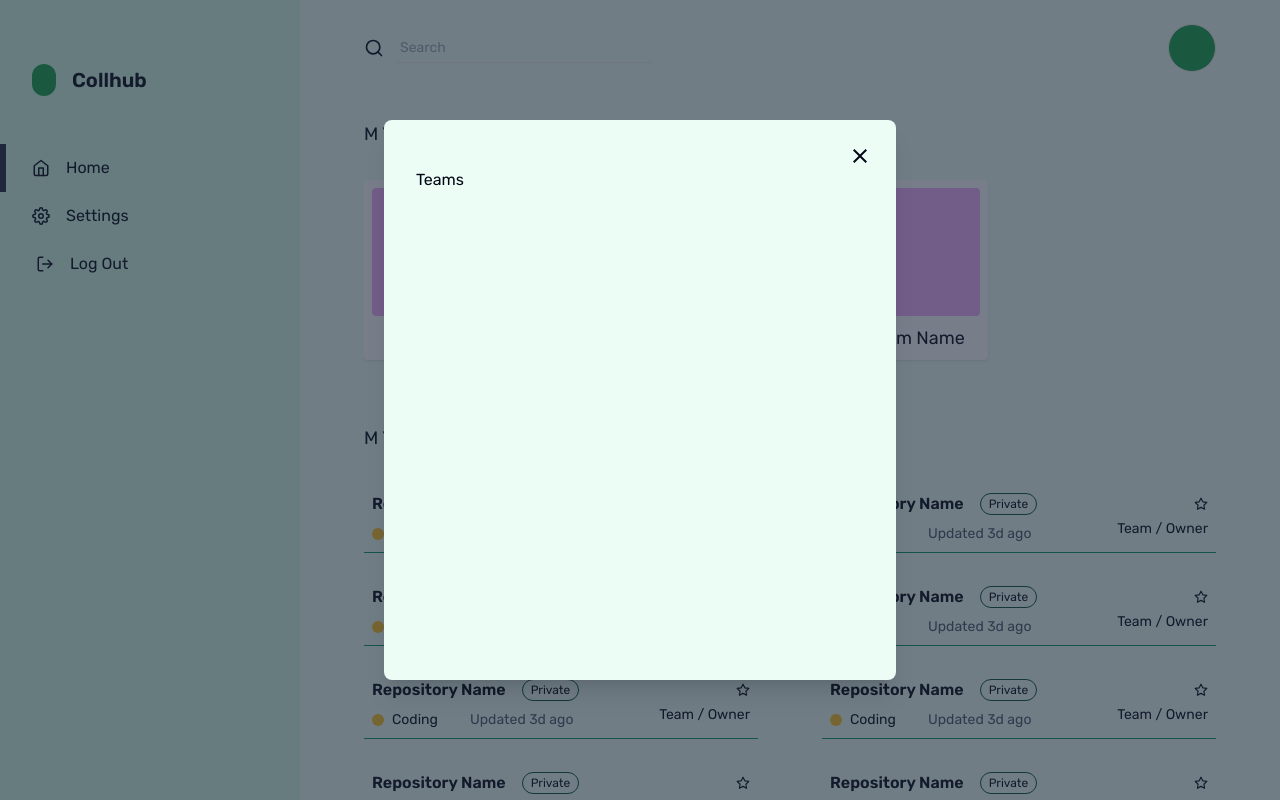
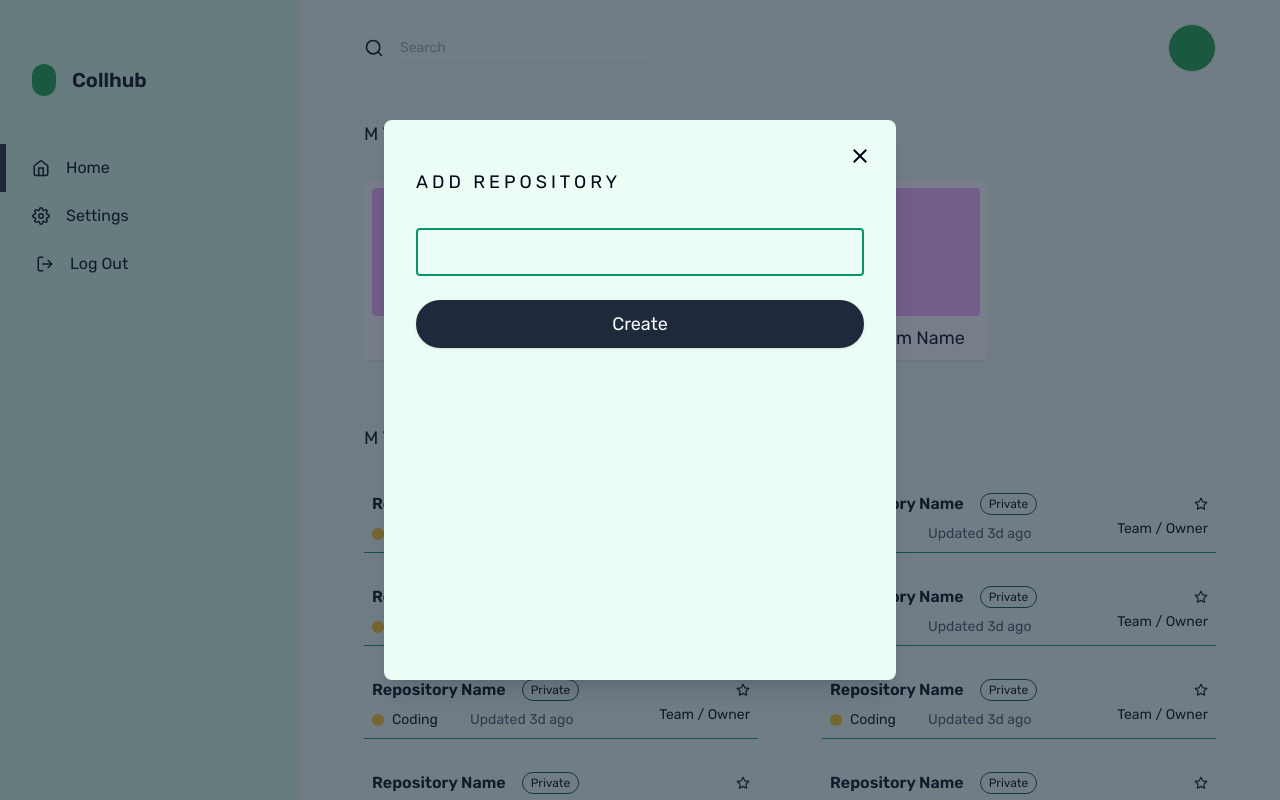
Before and after one commit to Asib27/Collhub, a Next.js app: page /user/home in a window 1280 px wide. Both pictures are taken after a click on the button 512 px from the left and 134 px from the top of the page. Built offline with nearby package versions, Linux system fonts and the light colour scheme.

Commit message:
add repo, team

```diff
--- /dev/null
+++ b/src/app/ui/common/Loader.jsx
@@ -0,0 +1,13 @@
+import { cn } from "@/utils/cn";
+import React from "react";
+import { CgSpinner } from "react-icons/cg";
+
+const Loader = ({ size = 24, className = "" }) => {
+  return (
+    <div className={cn("animate-spin text-lg center w-full", className)}>
+      <CgSpinner size={size} />
+    </div>
+  );
+};
+
+export default Loader;
--- a/src/app/ui/repos/AddRepo.jsx
+++ b/src/app/ui/repos/AddRepo.jsx
@@ -1,9 +1,66 @@
-import React from 'react'
+"use client";
+
+import React, { useContext, useState } from "react";
+import Loader from "../common/Loader";
+import toast from "react-hot-toast";
+import { ModalContext } from "@/contexts/ModalContext";
 
 const AddRepo = () => {
+  const [name, setName] = useState("");
+  const [type, setType] = useState(null);
+
+  const [loading, setLoading] = useState(false);
+
+  const { setModal } = useContext(ModalContext);
+
+  const handleSubmit = async (e) => {
+    e?.preventDefault();
+
+    try {
+      setLoading(true);
+      console.log(name, type);
+      toast.success("Repository created");
+    } catch (error) {
+      console.log(error);
+      toast.error("Request failed");
+    } finally {
+      setLoading(false);
+      setModal(false);
+    }
+  };
+
   return (
-    <div>AddRepo</div>
-  )
-}
+    <div>
+      <h3 className="section-header mb-8">Add Repository</h3>
+      <form>
+        <input
+          type="text"
+          className="input w-full"
+          value={name}
+          onChange={(e) => setName(e.target.value)}
+          autoFocus
+        />
+        <select
+          onChange={(e) => setType(e.target.value)}
+          value={type}
+          className="input w-full"
+        >
+          <option value="coding" className="p-2">
+            Coding
+          </option>
+          <option value="design">Design</option>
+        </select>
 
-export default AddRepo
+        <button
+          className="primary-btn w-full rounded-full"
+          type="submit"
+          onClick={handleSubmit}
+        >
+          {loading ? <Loader /> : "Add"}
+        </button>
+      </form>
+    </div>
+  );
+};
+
+export default AddRepo;
--- a/src/app/ui/teams/AddTeam.jsx
+++ b/src/app/ui/teams/AddTeam.jsx
@@ -1,9 +1,54 @@
-import React from 'react'
+"use client";
+
+import { ModalContext } from "@/contexts/ModalContext";
+import React, { useContext, useState } from "react";
+import toast from "react-hot-toast";
 
 const AddTeam = () => {
+  const [name, setName] = useState("");
+
+  const [loading, setLoading] = useState(false);
+
+  const { setModal } = useContext(ModalContext);
+
+  const handleSubmit = async (e) => {
+    e?.preventDefault();
+
+    try {
+      setLoading(true);
+      console.log(name);
+      toast.success("Team created");
+    } catch (error) {
+      console.log(error);
+      toast.error("Request failed");
+    } finally {
+      setLoading(false);
+      setModal(false);
+    }
+  };
+
   return (
-    <div>AddTeam</div>
-  )
-}
+    <div>
+      <h3 className="section-header mb-8">Add Repository</h3>
+      <form>
+        <input
+          type="text"
+          className="input w-full"
+          value={name}
+          onChange={(e) => setName(e.target.value)}
+          autoFocus
+        />
 
-export default AddTeam
+        <button
+          className="primary-btn w-full rounded-full"
+          type="submit"
+          onClick={handleSubmit}
+        >
+          {loading ? <Loader /> : "Create"}
+        </button>
+      </form>
+    </div>
+  );
+};
+
+export default AddTeam;
--- a/src/app/user/home/page.jsx
+++ b/src/app/user/home/page.jsx
@@ -1,7 +1,9 @@
 "use client";
 
 import Modal from "@/app/ui/common/Modal";
+import AddRepo from "@/app/ui/repos/AddRepo";
 import RepoCard from "@/app/ui/repos/RepoCard";
+import AddTeam from "@/app/ui/teams/AddTeam";
 import TeamCard from "@/app/ui/teams/TeamCard";
 import { ModalContext } from "@/contexts/ModalContext";
 import React, { useContext, useState } from "react";
@@ -24,8 +26,16 @@ const UserHome = () => {
 
   return (
     <div className="">
-      {showModal === "add-team" && <Modal>Teams</Modal>}
-      {showModal === "add-repo" && <Modal>Repo</Modal>}
+      {showModal === "add-team" && (
+        <Modal>
+          <AddTeam />
+        </Modal>
+      )}
+      {showModal === "add-repo" && (
+        <Modal>
+          <AddRepo />
+        </Modal>
+      )}
       {/* teams */}
       <section>
         <div className="flex gap-x-4 items-center mb-8">
--- a/src/globals.css
+++ b/src/globals.css
@@ -52,19 +52,23 @@
   }
 
   .btn {
-    @apply px-4 py-2 rounded-full shadow hover:shadow-xl cursor-pointer duration-300 text-center text-lg;
+    @apply px-4 py-2 rounded shadow hover:shadow-xl cursor-pointer duration-300 text-center text-lg;
   }
 
   .primary-btn {
-    @apply btn accent1 border-2 border-green-600 content-4;
+    @apply btn bg-accent-2 border-2 border-slate-800 content-4;
   }
 
   .secondary-btn {
-    @apply btn border-2 border-green-600 content-1;
+    @apply btn border-2 border-slate-800 content-1;
   }
 
   .section-header {
     @apply uppercase tracking-[0.25rem] text-lg font-rubik;
+  }
+
+  .input {
+    @apply px-3 py-2.5 bg-transparent rounded outline-none border-slate-400 border-2 focus:border-emerald-600 content-2 mb-6;
   }
 }
 
```
Also changed, not shown: package.json (+6 -6 lines), 1 other file (tests, documents, lock files or other folders).
